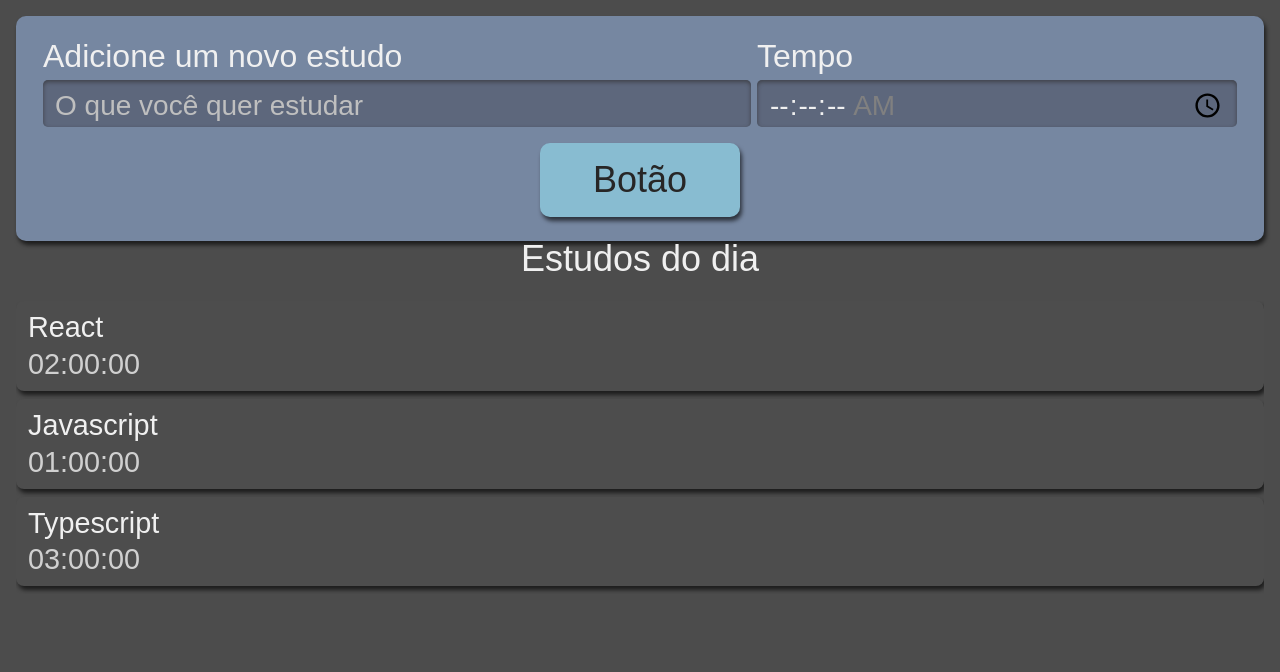
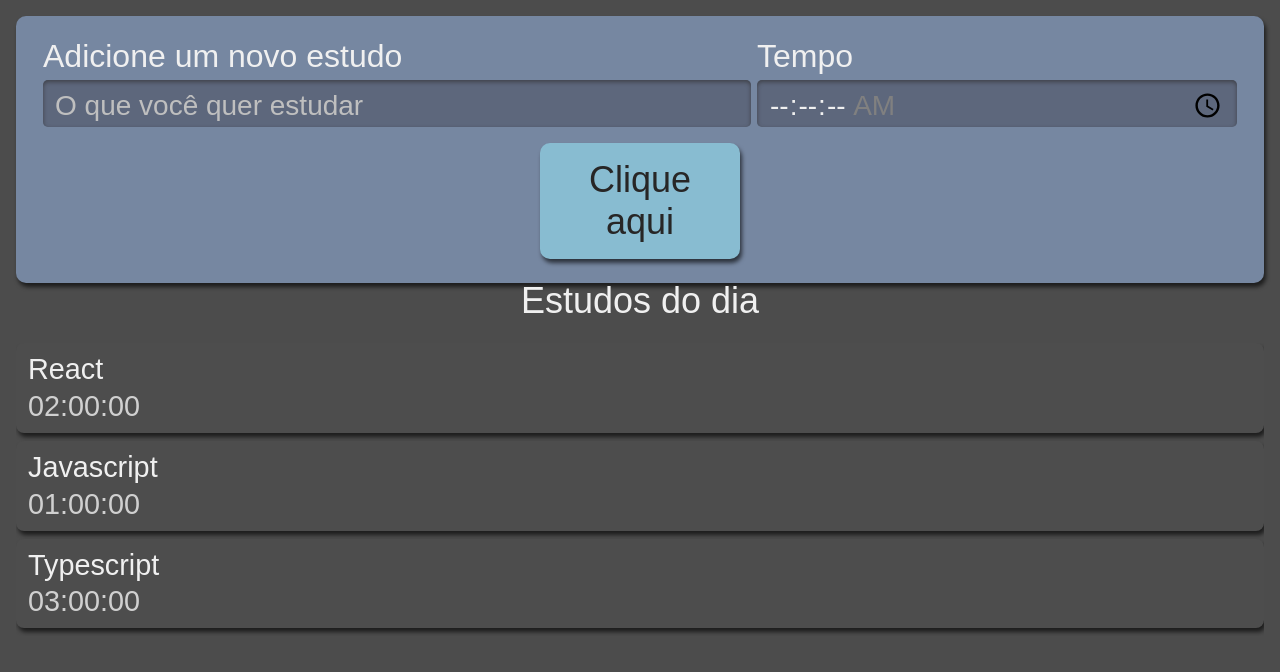
Before and after one commit to nickferreti/Alura-Studies, a React (Create React App) app: page / in a window 1280 px wide. Shown: the top 672 px of the page. Built offline with nearby package versions, Linux system fonts and the light colour scheme.

Commit message:
Teste commit

```diff
--- a/src/components/Botao/index.tsx
+++ b/src/components/Botao/index.tsx
@@ -6,7 +6,7 @@ class Botao extends React.Component {
     return (
       <button
       className='botao'>
-        Botão
+        Clique aqui
       </button>
     )
   }
```
